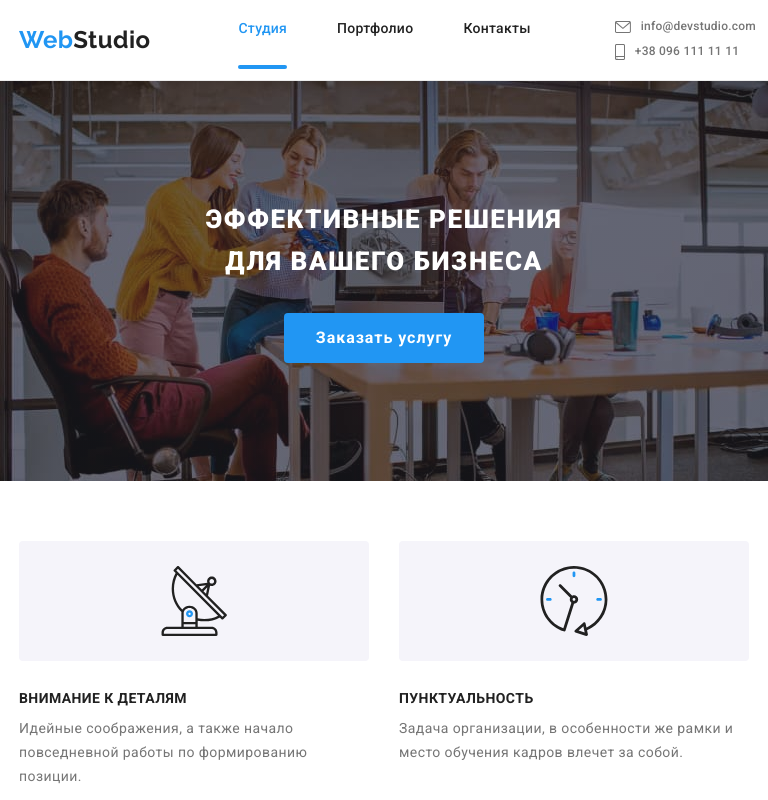
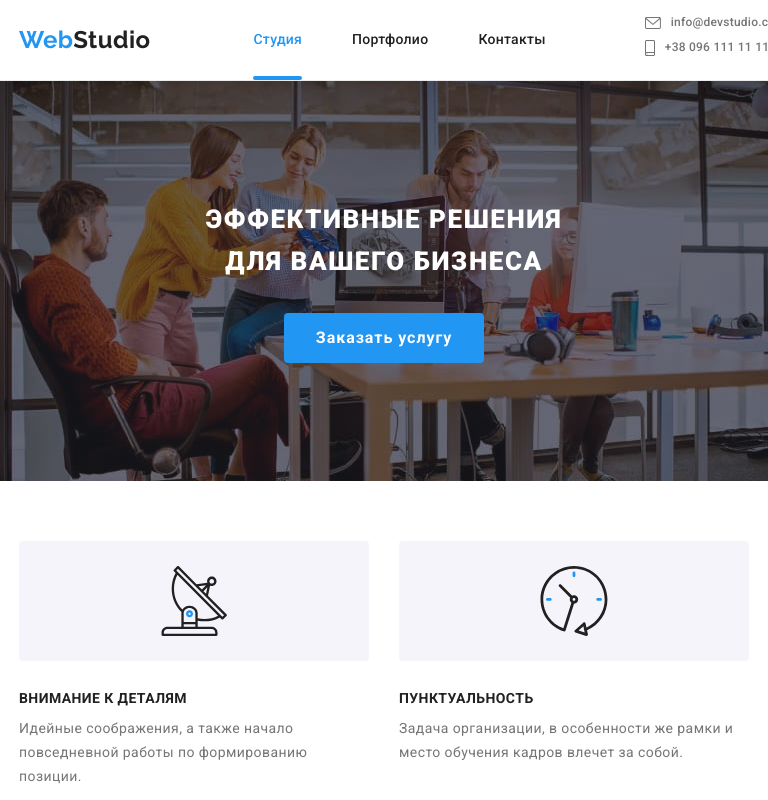
Before and after one commit to mstryuts/goit-markup-hw-08, a plain HTML site: page index.html in a window 768 px wide. Shown: the top 800 px of the page. Drawn offline with nearby package versions, Linux system fonts and the light colour scheme.

Commit message:
padding repair

```diff
--- a/sass/components/_header.scss
+++ b/sass/components/_header.scss
@@ -170,6 +170,10 @@
 
 .site-nav {
     display: flex;
+    @media screen and (min-width: 768px) and (max-width: 1199px){
+        padding: 15px;
+    }
+
 }
 
 .auth {
```
Also changed, not shown: css/main.css, css/main.min.css, 2 other files.
